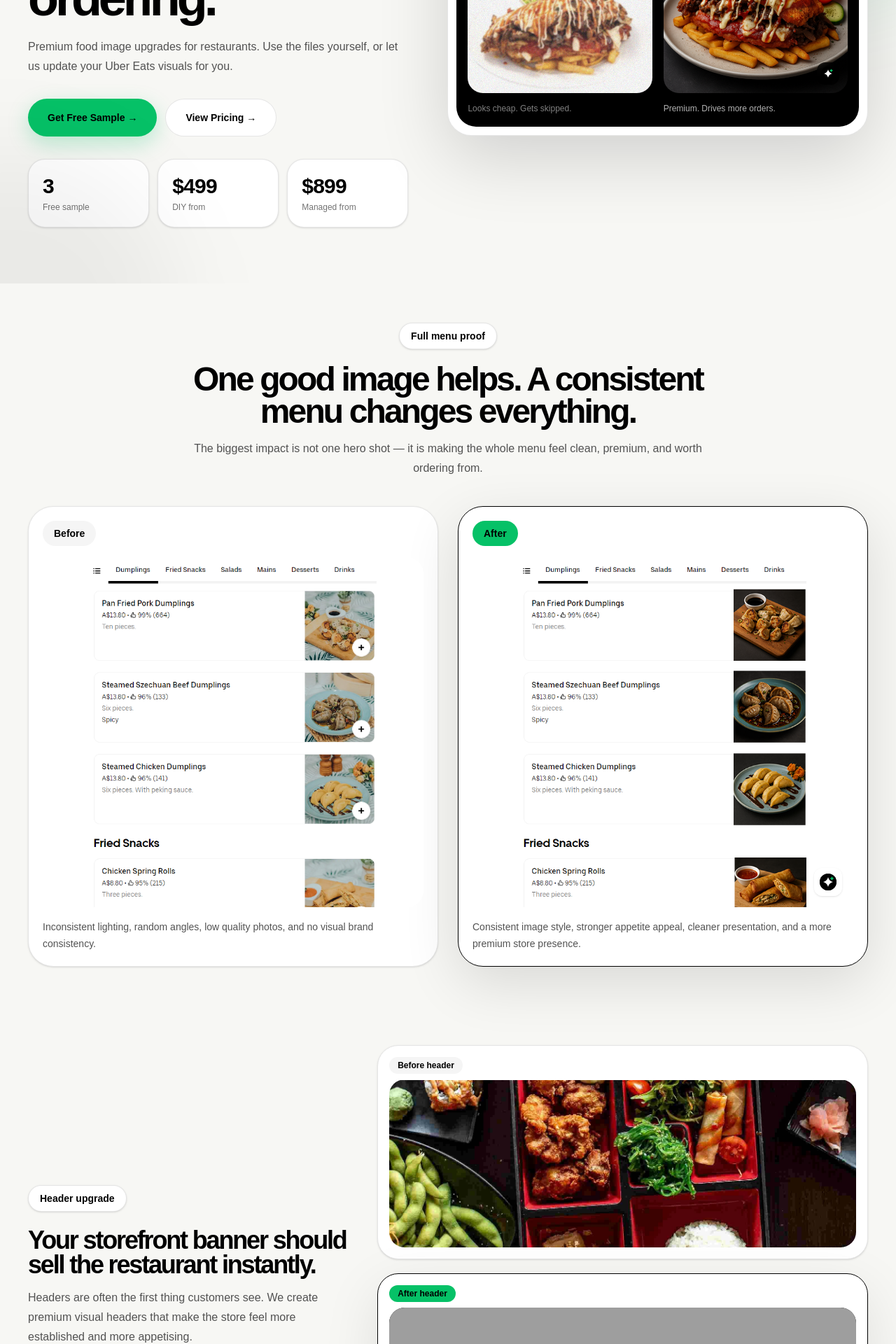
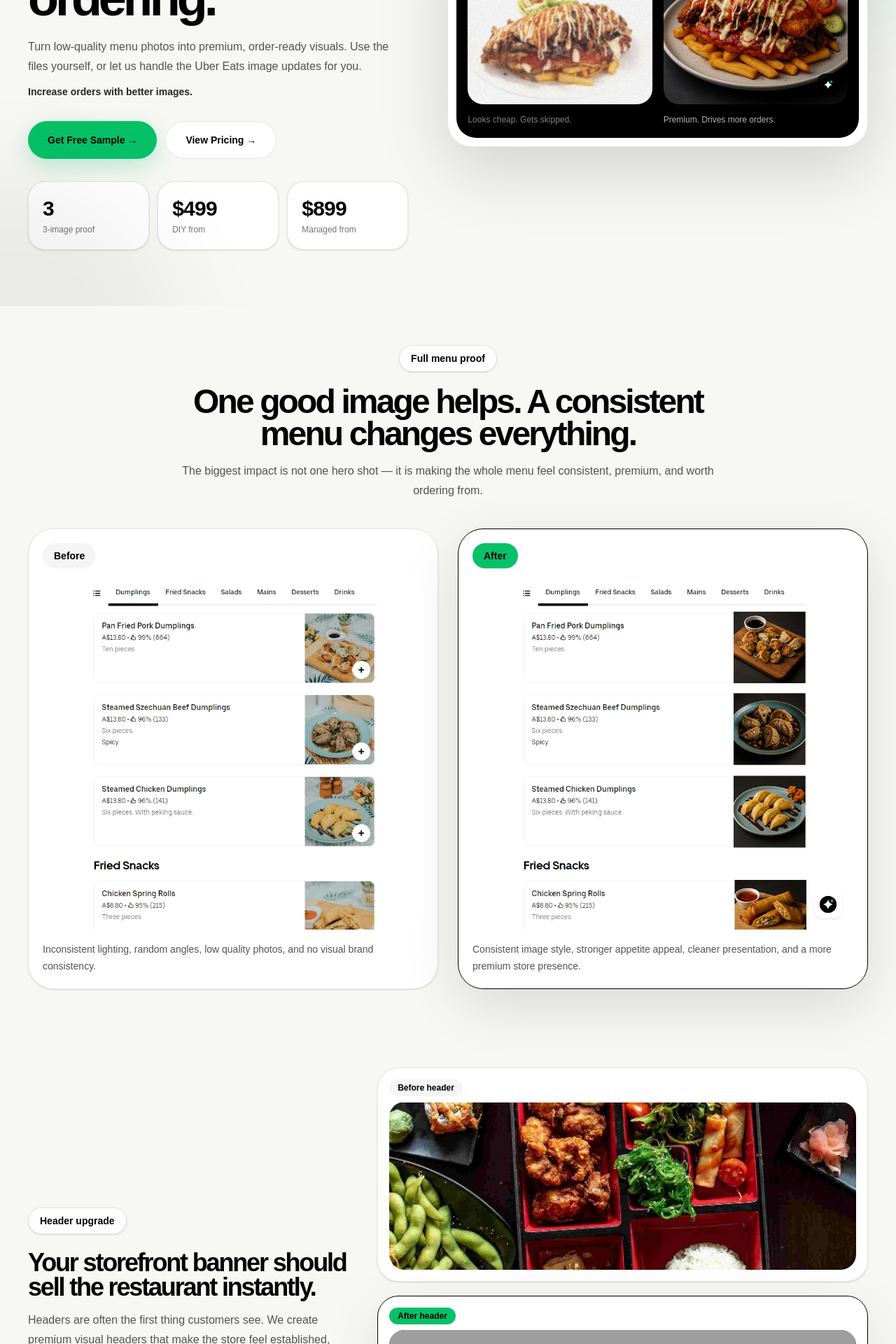
Before and after one commit to paulrodgerson40-blip/dpo-frontend, a Next.js app: page / in a window 1280 px wide. Shown: the part 440-2360 px from the top of the page at 70% size. Built offline with nearby package versions, Linux system fonts and the light colour scheme; grey boxes are pictures that could not be loaded.

Commit message:
Update page.tsx

```diff
--- a/app/page.tsx
+++ b/app/page.tsx
@@ -102,9 +102,10 @@ export default function PremiumPricingPage() {
             </h1>
 
             <p className="mt-6 max-w-xl text-base leading-7 text-neutral-600">
-              Premium food image upgrades for restaurants. Use the files yourself,
-              or let us update your Uber Eats visuals for you.
+              Turn low-quality menu photos into premium, order-ready visuals. Use the files yourself,
+              or let us handle the Uber Eats image updates for you.
             </p>
+            <p className="mt-3 text-sm font-bold text-neutral-800">Increase orders with better images.</p>
 
             <div className="mt-8 flex flex-col gap-3 sm:flex-row">
               <a href="#sample" className="inline-flex items-center justify-center gap-2 rounded-full bg-[#06C167] px-7 py-4 text-sm font-black text-black shadow-[0_10px_30px_rgba(6,193,103,0.25)] transition hover:bg-[#05ad5c]">
@@ -118,7 +119,7 @@ export default function PremiumPricingPage() {
             <div className="mt-8 grid max-w-xl grid-cols-3 gap-3">
               <div className="rounded-3xl border border-black/10 bg-white p-5 shadow-sm">
                 <div className="text-3xl font-black tracking-tight">3</div>
-                <div className="mt-1 text-xs font-medium text-neutral-500">Free sample</div>
+                <div className="mt-1 text-xs font-medium text-neutral-500">3-image proof</div>
               </div>
               <div className="rounded-3xl border border-black/10 bg-white p-5 shadow-sm">
                 <div className="text-3xl font-black tracking-tight">$499</div>
@@ -166,7 +167,7 @@ export default function PremiumPricingPage() {
                         <LogoMark className="h-5 w-5 rounded-md" />
                       </div>
                     </div>
-                    <p className="mt-3 text-xs leading-5 text-white/70">  Premium. Drives more orders.</p>
+                    <p className="mt-3 text-xs leading-5 text-white/70">Premium. Drives more orders.</p>
                   </div>
                 </div>
               </div>
@@ -189,7 +190,7 @@ export default function PremiumPricingPage() {
             One good image helps. A consistent menu changes everything.
           </h2>
           <p className="mt-4 text-base leading-7 text-neutral-600">
-            The biggest impact is not one hero shot — it is making the whole menu feel clean,
+            The biggest impact is not one hero shot — it is making the whole menu feel consistent,
             premium, and worth ordering from.
           </p>
         </div>
@@ -245,7 +246,7 @@ export default function PremiumPricingPage() {
             </h2>
             <p className="mt-4 text-base leading-7 text-neutral-600">
               Headers are often the first thing customers see. We create premium visual headers
-              that make the store feel more established and more appetising.
+              that make the store feel established, polished, and more appetising.
             </p>
           </div>
 
@@ -373,7 +374,7 @@ export default function PremiumPricingPage() {
             DIY or Managed. See both clearly.
           </h2>
           <p className="mt-4 text-base leading-7 text-neutral-600">
-            No confusing switch. Choose files only, or let us handle the Uber image upload for you.
+            Choose upload-ready files, or let us handle everything for you — images, drinks, headers, and Uber Eats updates.
           </p>
         </div>
 
@@ -416,7 +417,7 @@ export default function PremiumPricingPage() {
           <div className="rounded-[26px] border border-neutral-200 bg-white p-6 shadow-sm">
             <h3 className="text-2xl font-bold tracking-tight">Starter Managed</h3>
             <p className="mt-3 min-h-[48px] text-sm leading-6 text-neutral-600">
-              We enhance your visuals and update your Uber Eats images.
+              We enhance your visuals and update your Uber Eats images for you.
             </p>
             <div className="mt-6 text-4xl font-black tracking-tight">$899</div>
             <div className="mt-2 text-sm font-semibold text-neutral-500">Up to 20 items</div>
@@ -435,7 +436,7 @@ export default function PremiumPricingPage() {
             <div className="mb-4 w-fit rounded-full bg-[#06C167] px-3 py-1 text-xs font-black text-black">Most Popular</div>
             <h3 className="text-2xl font-bold tracking-tight">Standard Managed</h3>
             <p className="mt-3 min-h-[48px] text-sm leading-6 text-white/65">
-              The full done-for-you visual upgrade for serious restaurants.
+              The full done-for-you visual upgrade for serious restaurants. We handle everything.
             </p>
             <div className="mt-6 text-4xl font-black tracking-tight">$1,299</div>
             <div className="mt-2 text-sm font-semibold text-white/60">Up to 50 items</div>
@@ -536,9 +537,9 @@ export default function PremiumPricingPage() {
       <section id="updates" className="mx-auto max-w-7xl px-5 py-14 sm:px-8 lg:px-10">
         <div className="grid gap-6 lg:grid-cols-[0.92fr_1.08fr]">
           <div className="rounded-[30px] border border-black bg-white p-7 shadow-[0_24px_80px_rgba(0,0,0,0.10)]">
-            <div className="inline-flex rounded-full bg-[#06C167]/15 px-4 py-2 text-sm font-black">Managed only</div>
+            <div className="inline-flex rounded-full bg-[#06C167]/15 px-4 py-2 text-sm font-black">Best for growing restaurants</div>
             <h2 className="mt-5 text-4xl font-black tracking-[-0.05em]">Growth Plan</h2>
-            <p className="mt-4 text-neutral-600">Keep your menu current as you add new dishes. Managed clients receive priority updates.</p>
+            <p className="mt-4 text-neutral-600">Keep your menu fresh, premium, and conversion-ready as you add new dishes. Managed clients receive priority updates.</p>
             <div className="mt-6 flex items-end gap-2">
               <span className="text-5xl font-black tracking-tight">$149</span>
               <span className="pb-2 text-neutral-500">/ month</span>
@@ -550,7 +551,7 @@ export default function PremiumPricingPage() {
               <CheckItem>Uber Eats updates handled for you</CheckItem>
               <CheckItem>Priority service</CheckItem>
             </ul>
-            <button className="mt-6 rounded-full bg-[#06C167] px-6 py-3 text-sm font-black text-black">Add Growth Plan →</button>
+            <button className="mt-6 rounded-full bg-[#06C167] px-6 py-3 text-sm font-black text-black">Start Growth Plan →</button>
           </div>
 
           <div className="grid gap-5">
@@ -558,7 +559,7 @@ export default function PremiumPricingPage() {
               <div className="inline-flex rounded-full border border-black/10 bg-neutral-50 px-4 py-2 text-sm font-black">Completion packs</div>
               <h3 className="mt-5 text-3xl font-black tracking-[-0.04em]">Finish your menu</h3>
               <p className="mt-3 text-sm leading-6 text-neutral-600">
-                Choose how you want it done. DIY gives you upload-ready files. Managed means we handle the image update work for you.
+                Finish the rest of your menu without buying a full package. DIY gives you upload-ready files. Managed means we handle the image update work for you.
               </p>
 
               <div className="mt-6 grid gap-4 md:grid-cols-2">
@@ -575,7 +576,7 @@ export default function PremiumPricingPage() {
                       <div className="mt-1 text-sm font-semibold text-neutral-500">Up to 20 items</div>
                     </div>
                   </div>
-                  <button className="mt-5 rounded-full border border-black/10 bg-white px-5 py-3 text-sm font-black">Choose DIY completion →</button>
+                  <button className="mt-5 rounded-full border border-black/10 bg-white px-5 py-3 text-sm font-black">Get DIY files →</button>
                 </div>
 
                 <div className="rounded-[26px] border border-black bg-black p-5 text-white shadow-[0_18px_60px_rgba(0,0,0,0.14)]">
@@ -591,7 +592,7 @@ export default function PremiumPricingPage() {
                       <div className="mt-1 text-sm font-semibold text-white/60">Up to 20 items</div>
                     </div>
                   </div>
-                  <button className="mt-5 rounded-full bg-[#06C167] px-5 py-3 text-sm font-black text-black">Choose managed completion →</button>
+                  <button className="mt-5 rounded-full bg-[#06C167] px-5 py-3 text-sm font-black text-black">We handle everything →</button>
                 </div>
               </div>
             </div>
@@ -646,7 +647,7 @@ export default function PremiumPricingPage() {
             <LogoMark className="h-12 w-12 rounded-2xl" />
           </div>
           <h2 className="mt-6 text-4xl font-black leading-[0.95] tracking-[-0.06em]">Start with 3 free images.</h2>
-          <p className="mx-auto mt-5 max-w-xl text-neutral-600">We’ll show the upgrade before you commit. Watermarked samples. No pressure.</p>
+          <p className="mx-auto mt-5 max-w-xl text-neutral-600">See your own menu upgraded before you commit. Watermarked samples. No pressure.</p>
           <div className="mt-7 flex flex-col justify-center gap-3 sm:flex-row">
             <button className="rounded-full bg-[#06C167] px-7 py-4 text-sm font-black text-black">Get Free Sample →</button>
             <button className="rounded-full border border-black/10 bg-white px-7 py-4 text-sm font-black text-black">Contact Us →</button>
@@ -657,7 +658,7 @@ export default function PremiumPricingPage() {
       <footer className="border-t border-black/5 px-5 py-8 sm:px-8 lg:px-10">
         <div className="mx-auto flex max-w-7xl flex-col items-center justify-between gap-4 text-sm text-neutral-500 sm:flex-row">
           <BrandLockup />
-          <div>Delivery Ignite — premium restaurant visual upgrades.</div>
+          <div>Delivery Ignite — premium restaurant visual upgrades that help menus look worth ordering.</div>
         </div>
       </footer>
     </main>
```
